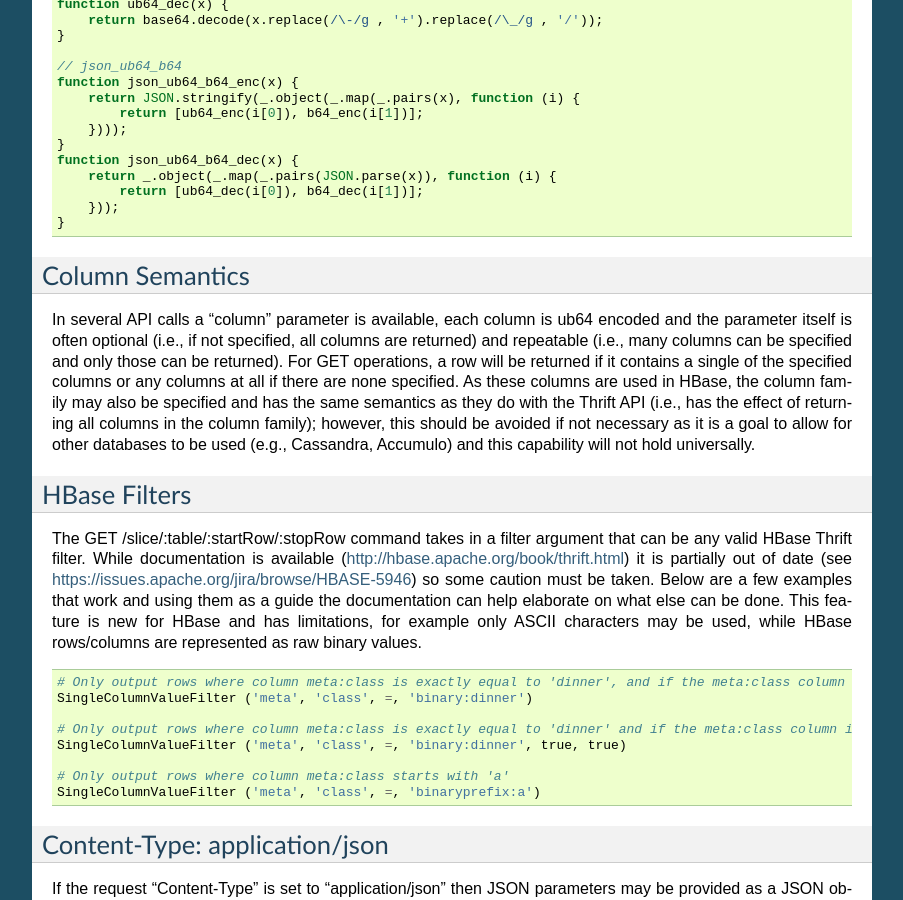
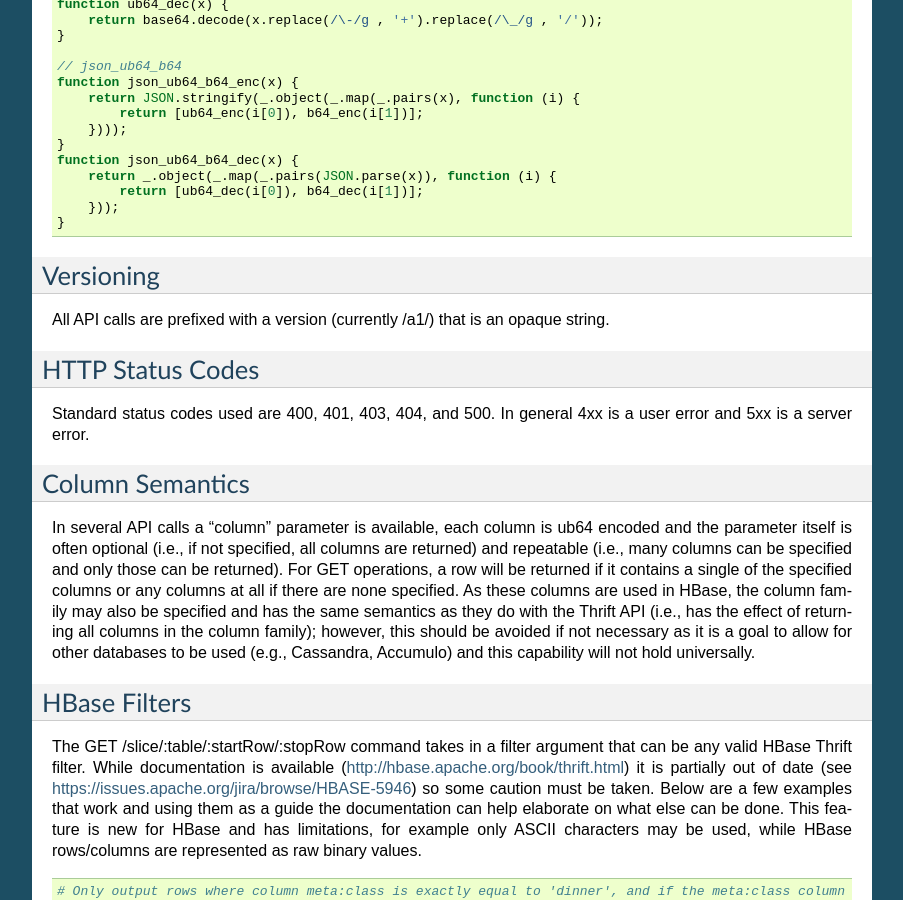
Before and after one commit to bwhite/picarus, a Sphinx documentation site: the page built from doc/index.rst, in a window 1280 px wide and 900 px high, scrolled down 4194 px. Shown: the whole window, without its empty margins (198-1101 px from the left). Built offline with Sphinx 7.4.7, drawn with Linux system fonts in a browser that asks for light colours; formulas are drawn with MathJax 3; some of the changed text lies outside the part shown.

Commit message:
Updated
Signed-off-by: Brandyn A. White <bwhite@dappervision.com>

```diff
--- a/doc/index.rst
+++ b/doc/index.rst
@@ -225,6 +225,14 @@ Javascript
             return [ub64_dec(i[0]), b64_dec(i[1])];
         }));
     }
+
+Versioning
+----------
+All API calls are prefixed with a version (currently /a1/) that is an opaque string.
+
+HTTP Status Codes
+-----------------
+Standard status codes used are 400, 401, 403, 404, and 500.  In general 4xx is a user error and 5xx is a server error.
 
 Column Semantics
 ----------------
```
Also changed, not shown: doc/67e373a19af13647bded/index.rst (+8 -0 lines).
